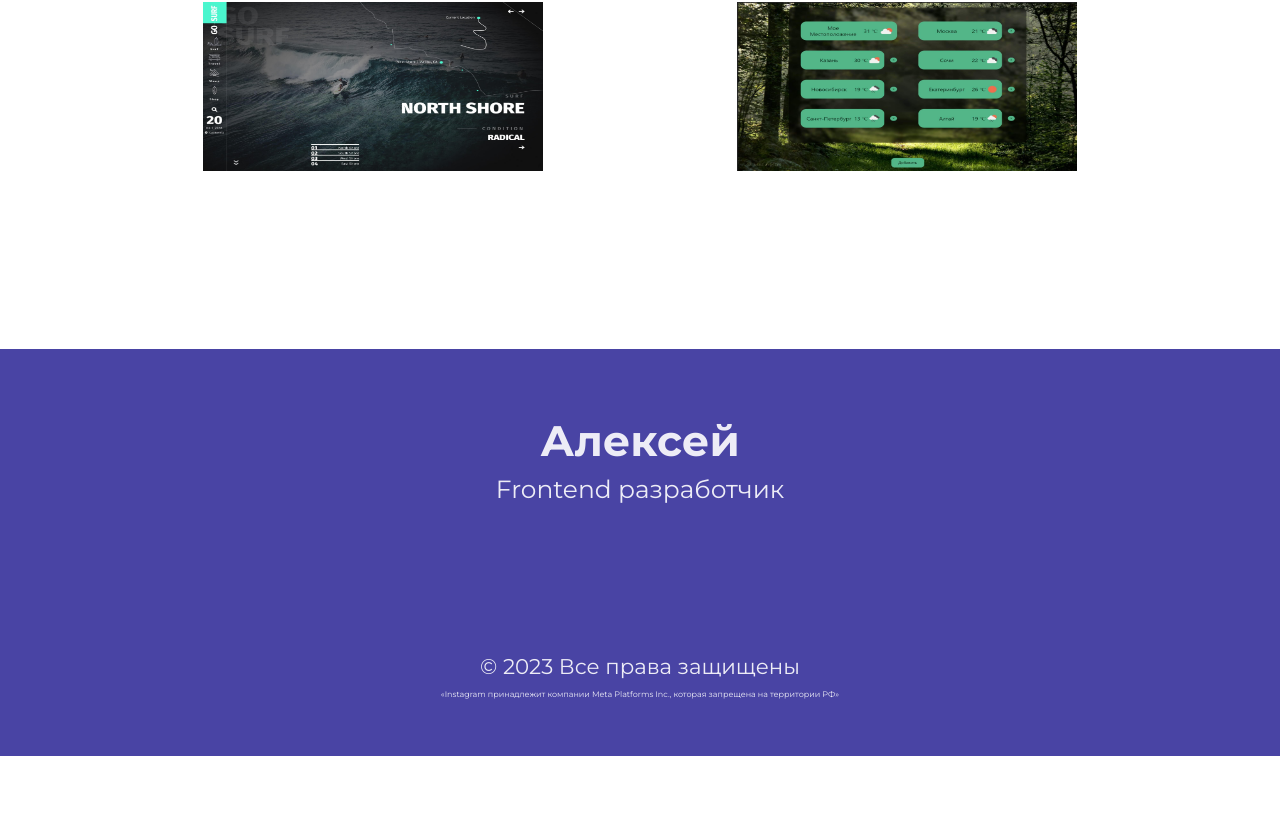
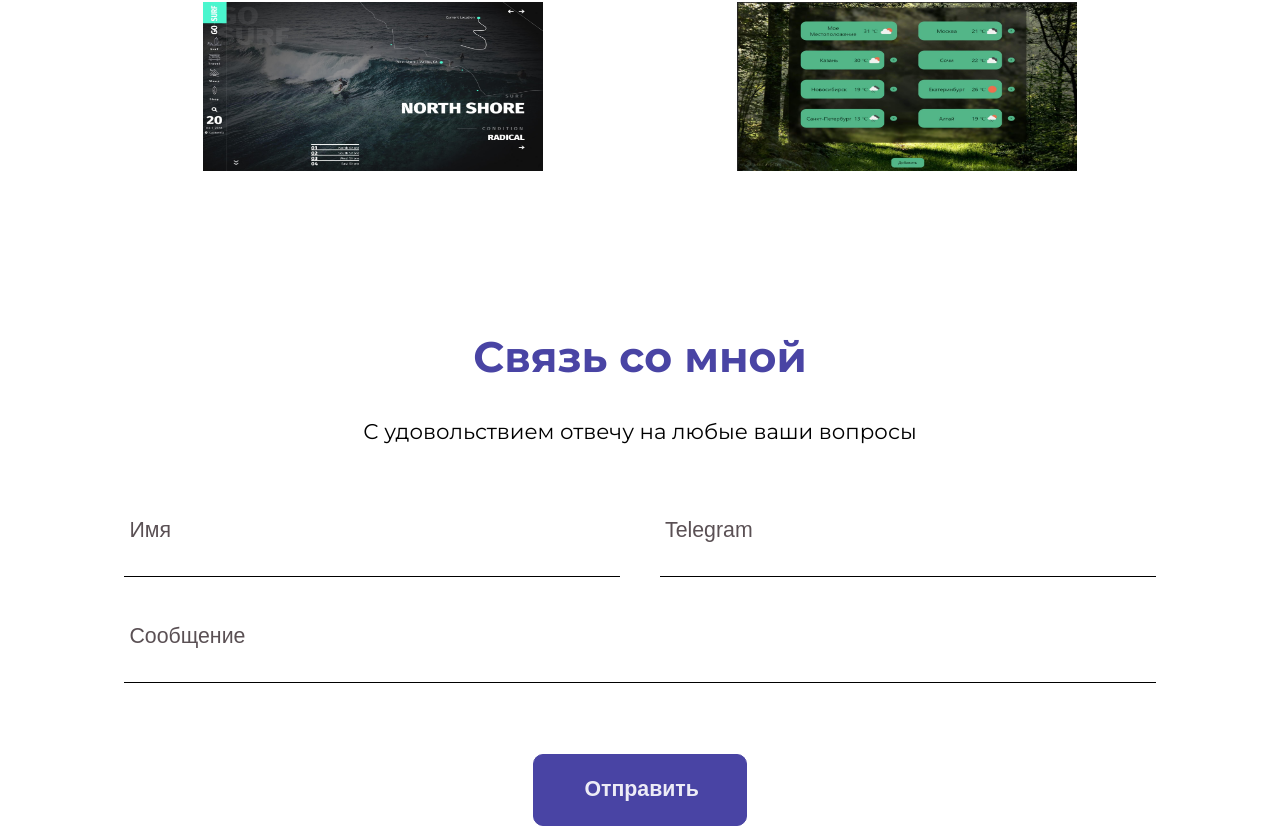
Before and after one commit to AlekseiOvchinnikov13/mors, a Next.js app: page / in a window 1280 px wide. Shown: the part 4388-5220 px from the top of the page. Before the commit the page ends 5144 px from the top, so only its background shows below. Built offline with nearby package versions, Linux system fonts and the light colour scheme; no server answers.

Commit message:
add contact form

```diff
--- a/src/app/api.js
+++ b/src/app/api.js
@@ -9,7 +9,6 @@ const axiosConfig = {
 
 const TELEGRAM_API_URL = `https://api.telegram.org/bot${BOT_TOKEN}/sendMessage?parse_mode=html`;
 
-//const text = `<u><b>#ЗаказанЗвонок</b></u> \n<b>Имя</b>: ${nameValue} \n<b>Телефон</b>: ${phoneValue}`
 export const sendMessageToTelegram = async text =>
   await axios.post(
     TELEGRAM_API_URL,
--- a/src/app/page.js
+++ b/src/app/page.js
@@ -3,6 +3,7 @@ import About from 'src/components/HomePageSections/About';
 import Skills from '@/components/HomePageSections/Skills';
 import Qualification from '@/components/HomePageSections/Qualification';
 import Works from '@/components/HomePageSections/Works';
+import Contact from '@/components/HomePageSections/Contact';
 
 export default function Home() {
   return (
@@ -12,6 +13,7 @@ export default function Home() {
       <Skills/>
       <Qualification/>
       <Works/>
+      <Contact/>
     </>
   );
 }
--- a/src/components/Button/index.js
+++ b/src/components/Button/index.js
@@ -1,9 +1,8 @@
 import styles from './Button.module.scss';
 
-const Button = ({text, onClick}) =>
-  <button className={styles.button} onClick={onClick}>
+const Button = ({text, onClick, className}) =>
+  <button className={`${styles.button} ${className}`} onClick={onClick}>
     {text}
   </button>;
 
-
 export default Button;
--- /dev/null
+++ b/src/components/HomePageSections/Contact/Contact.module.scss
@@ -0,0 +1,65 @@
+@import "../../../app/styles/variables.module";
+
+.contact {
+  display: grid;
+  position: relative;
+
+  .subtitle {
+    font-size: max(16px, $DESKTOP_FZ_TEXT_SECONDARY);
+    padding-top: max(20px, 1.6666em);
+    transition: $TRANSITION_COLOR;
+  }
+
+  .inputsContainer {
+    padding-top: max(20px, .03125em);
+
+    display: grid;
+    grid-template-columns: 1fr 1fr;
+    gap: max(.010416em, 10px) 40px;
+
+    .input {
+      font-size: max(16px, $DESKTOP_FZ_TEXT_SECONDARY);
+      padding: max(25px, 1.5625em) 5px;
+      border: none;
+      border-bottom: 1px solid;
+      background-color: transparent;
+      transition: $TRANSITION_ALL;
+
+      &::placeholder {
+        color: $COLOR_BRAWN_80_LIGHT;
+      }
+
+      &:focus-within {
+        outline: 0;
+      }
+    }
+
+    .inputDark {
+      &::placeholder {
+        color: $COLOR_WHITE_70_DARK;
+      }
+    }
+
+    .input[name='message'] {
+      grid-column: 1 / span 2;
+    }
+  }
+
+  .button {
+    width: 10em;
+    margin-top: max(40px, 3.3333em);
+    place-self: center;
+  }
+}
+
+@media (max-width: 575px) {
+  .contact {
+    .inputsContainer {
+      grid-template-columns: 1fr;
+
+      .input[name='message'] {
+        grid-column: 1;
+      }
+    }
+  }
+}
--- a/src/components/HomePageSections/Contact/index.js
+++ b/src/components/HomePageSections/Contact/index.js
@@ -1,9 +1,93 @@
 'use client';
+import styles from './Contact.module.scss';
+import Title from '@/components/Title';
+import Button from '@/components/Button';
+import {sendMessageToTelegram} from '@/app/api';
+import {useCallback, useState} from 'react';
+import {INPUTS_DATA} from '@/data/inputs';
+import {colorBrawn80Light, colorWhite70Dark} from '../../../app/styles/variables.module.scss';
+import {useSelector} from 'react-redux';
+import {LightThemeName} from '@/data/theme';
+import {notification} from 'antd';
 
 const Contact = () => {
+  const {theme} = useSelector(state => state.themeStore);
+
+  const [api, contextHolder] = notification.useNotification();
+  const openNotification = (type, title, description) => {
+    api[type]({
+      message: title,
+      description: description,
+      placement: 'top',
+    });
+  };
+
+  const [formValues, setFormValues] = useState({
+    name: '',
+    contact: '',
+    message: ''
+  });
+
+  const handleInputChange = useCallback((e) => {
+    const {name, value} = e.target;
+    setFormValues(prevValues => ({
+      ...prevValues,
+      [name]: value,
+    }));
+  }, []);
+
+  const sendHandler = () => {
+    if (formValues.name === '') {
+      openNotification('error', 'Ошибка!', 'Поле "Имя" не может быть пустым.');
+      return;
+    }
+
+    if (formValues.contact === '') {
+      openNotification('error', 'Ошибка!', 'Поле "Telegram" не может быть пустым.');
+      return;
+    }
+
+    const text = `<u><b>#Mors</b></u>\n<b>Имя</b>: ${formValues.name}\n<b>Контакт</b>: ${formValues.contact}\n<b>Сообщение</b>: ${formValues.message}`;
+
+    sendMessageToTelegram(text).then(() => {
+      openNotification('success', 'Успех!', 'Ваши данные отправлены.');
+      setFormValues({name: '', contact: '', message: ''});
+    });
+  };
+
+
   return (
-    <></>
+    <div className={`${styles.contact} section`}>
+      {contextHolder}
+      <Title title={'Связь со мной'}/>
+      <p
+        className={styles.subtitle}
+        style={{color: theme === LightThemeName ? colorBrawn80Light : colorWhite70Dark}}
+      >
+          С удовольствием отвечу на любые ваши вопросы
+      </p>
+      <div className={styles.inputsContainer}>
+        {INPUTS_DATA.map(({id, label, isRequired}) =>
+          <input
+            key={id}
+            name={id}
+            placeholder={label}
+            required={isRequired}
+            className={`${styles.input} ${theme !== LightThemeName ? styles.inputDark : ''}`}
+            value={formValues[id]}
+            onChange={handleInputChange}
+            type={'text'}
+            style={{
+              borderColor: theme === LightThemeName ? colorBrawn80Light : colorWhite70Dark,
+              color: theme === LightThemeName ? colorBrawn80Light : colorWhite70Dark
+            }}
+          />
+        )}
+      </div>
+      <Button text={'Отправить'} onClick={sendHandler} className={styles.button}/>
+    </div>
   );
-};
+}
+;
 
 export default Contact;
--- a/src/components/ScopeQualification/index.js
+++ b/src/components/ScopeQualification/index.js
@@ -20,7 +20,7 @@ const ScopeQualification = ({title,iconName,dataCard}) => {
       </h6>
       <div className={styles.qualificationCard}>
         {dataCard.map((data) =>
-          <QualificationCard key={data.cardTitle} data={data}/>
+          <QualificationCard key={data.cardTitle + data.text} data={data}/>
         )}
       </div>
     </div>
--- a/src/components/Title/index.js
+++ b/src/components/Title/index.js
@@ -3,5 +3,4 @@ import styles from './Title.module.scss';
 const Title = ({title}) =>
   <h5 className={styles.title}>{title}</h5>;
 
-
 export default Title;
--- /dev/null
+++ b/src/data/inputs.js
@@ -0,0 +1,17 @@
+export const INPUTS_DATA = [
+  {
+    id: 'name',
+    label: 'Имя',
+    isRequired: true
+  },
+  {
+    id: 'contact',
+    label: 'Telegram',
+    isRequired: true
+  },
+  {
+    id: 'message',
+    label: 'Сообщение',
+    isRequired: false
+  },
+];
```
